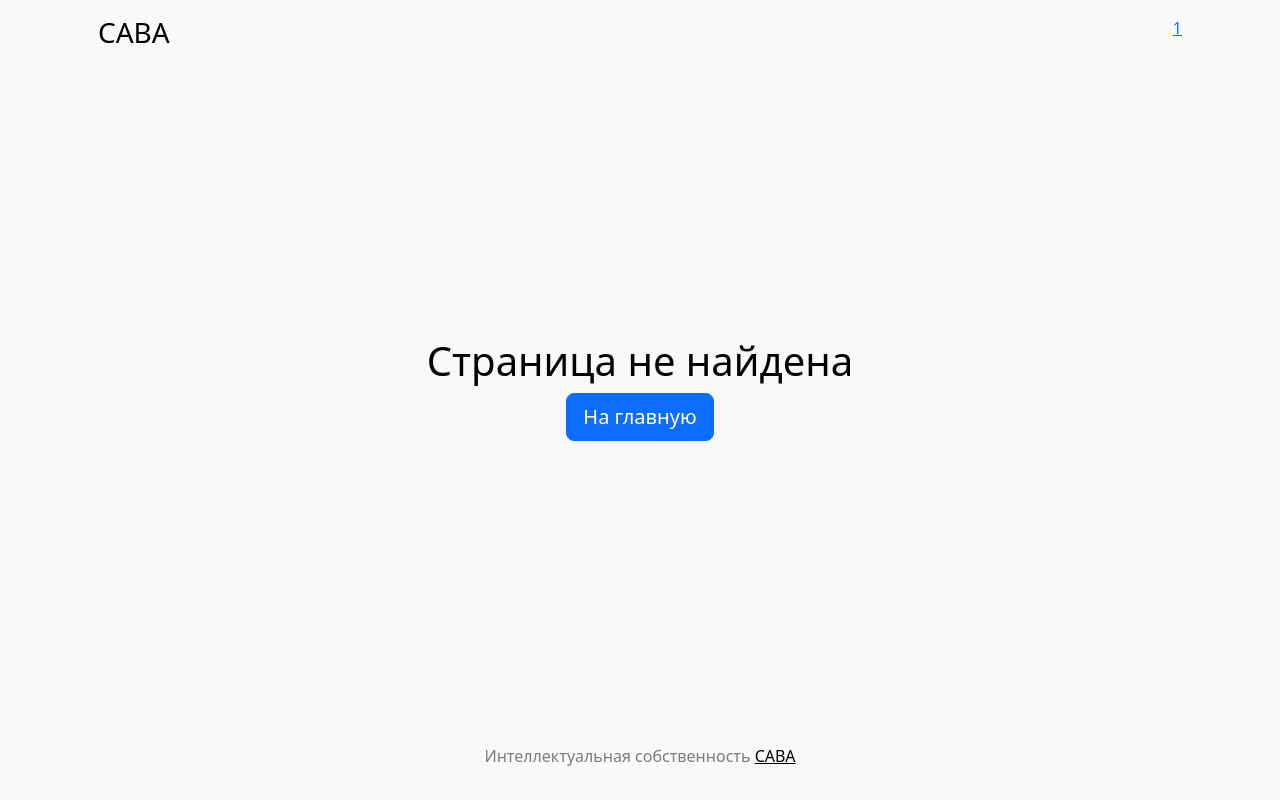
After one commit to m1shutka/CABA, a Flask app: template templates/page404.html in a window 1280 px wide. The commit adds this page. Run offline with Flask 3, Linux system fonts and the light colour scheme; the template is opened without the code that fills it: most values are stand-ins (such as "Sample title", 1, 10 or a date in 2020); parts of the project's set-up code (start-up, migrations or seed data) failed here and were passed over.

Commit message:
Add files via upload

```diff
--- a/templates/index.html
+++ b/templates/index.html
@@ -36,7 +36,7 @@
                 </main>
 
                 <footer class="mt-auto text-black-50">
-                    <p>Интеллектуальная собственность <a href="https://nstu.ru/" class="text-black">NSTU</a></p>
+                    <p>Интеллектуальная собственность <a href="#" class="text-black">CABA</a></p>
                 </footer>
             </div>
         </div>
--- a/templates/info.html
+++ b/templates/info.html
@@ -114,7 +114,7 @@
                 </main>
 
                 <footer class="mt-auto text-black-50">
-                    <p>Интеллектуальная собственность <a href="https://nstu.ru/" class="text-black">NSTU</a></p>
+                    <p>Интеллектуальная собственность <a href="https://nstu.ru/" class="text-black">CABA</a></p>
                 </footer>
             </div>
         </div>
--- /dev/null
+++ b/templates/page404.html
@@ -0,0 +1,47 @@
+<!DOCTYPE HTML>
+<html lang="en" class="h-100" data-bs-theme="light">
+
+    <head>
+        <meta charset="utf-8">
+        <meta name="viewport" content="width=device-width, initial-scale=1">
+        <title>CABA</title>
+        <link href="https://cdn.jsdelivr.net/npm/bootstrap@5.3.3/dist/css/bootstrap.min.css" rel="stylesheet" integrity="sha384-QWTKZyjpPEjISv5WaRU9OFeRpok6YctnYmDr5pNlyT2bRjXh0JMhjY6hW+ALEwIH" crossorigin="anonymous">
+        <script src="./static/script.js"></script>
+    </head>
+
+    <body class="d-flex h-100 text-center text-bg-light">
+
+        <div class="container">
+
+            <div class="cover-container d-flex w-100 h-100 p-3 mx-auto flex-column">
+
+                <header class="mb-auto">
+                    <div>
+                        <h3 class="float-md-start mb-0">CABA</h3>
+                        <nav class="nav nav-underline justify-content-center float-md-end">
+                            {% for i in menu %}
+                            <a class="{{ i[2] }}" aria-current="page" href="{{ i[1] }}">{{ i[0] }}</a>
+                            {% endfor %}
+                        </nav>
+
+                    </div>
+                </header>
+
+                <main class="px-3">
+                    <h1>Страница не найдена</h1>
+                    <p class="lead">
+                        <a href="/main" class="btn btn-lg btn-primary">На главную</a>
+                    </p>
+                </main>
+
+                <footer class="mt-auto text-black-50">
+                    <p>Интеллектуальная собственность <a href="#" class="text-black">CABA</a></p>
+                </footer>
+            </div>
+        </div>
+
+        <script src="https://cdn.jsdelivr.net/npm/bootstrap@5.3.3/dist/js/bootstrap.bundle.min.js" integrity="sha384-YvpcrYf0tY3lHB60NNkmXc5s9fDVZLESaAA55NDzOxhy9GkcIdslK1eN7N6jIeHz" crossorigin="anonymous"></script>
+
+    </body>
+
+</html>
--- a/templates/profile.html
+++ b/templates/profile.html
@@ -56,7 +56,7 @@
                 </main>
 
                 <footer class="mt-auto text-black-50">
-                    <p>Интеллектуальная собственность <a href="https://nstu.ru/" class="text-black">NSTU</a></p>
+                    <p>Интеллектуальная собственность <a href="https://nstu.ru/" class="text-black">CABA</a></p>
                 </footer>
             </div>
         </div>
--- a/templates/registration.html
+++ b/templates/registration.html
@@ -75,7 +75,7 @@
                 </main>
 
                 <footer class="mt-auto text-black-50">
-                    <p>Интеллектуальная собственность <a href="https://getbootstrap.com/" class="text-black">NSTU</a></p>
+                    <p>Интеллектуальная собственность <a href="https://getbootstrap.com/" class="text-black">CABA</a></p>
                 </footer>
 
             </div>
--- a/templates/sign_in.html
+++ b/templates/sign_in.html
@@ -61,7 +61,7 @@
                 </main>
 
                 <footer class="mt-auto text-black-50">
-                    <p>Интеллектуальная собственность <a href="https://getbootstrap.com/" class="text-black">NSTU</a></p>
+                    <p>Интеллектуальная собственность <a href="https://getbootstrap.com/" class="text-black">CABA</a></p>
                 </footer>
 
             </div>
--- a/templates/test1.html
+++ b/templates/test1.html
@@ -60,7 +60,7 @@
                 </main>
 
                 <footer class="mt-auto text-black-50">
-                    <p>Интеллектуальная собственность <a href="https://getbootstrap.com/" class="text-black">NSTU</a></p>
+                    <p>Интеллектуальная собственность <a href="https://getbootstrap.com/" class="text-black">CABA</a></p>
                 </footer>
             </div>
         </div>
--- a/templates/test2.html
+++ b/templates/test2.html
@@ -56,7 +56,7 @@
                 </main>
 
                 <footer class="mt-auto text-black-50">
-                    <p>Интеллектуальная собственность <a href="https://getbootstrap.com/" class="text-black">NSTU</a></p>
+                    <p>Интеллектуальная собственность <a href="https://getbootstrap.com/" class="text-black">CABA</a></p>
                 </footer>
 
             </div>
--- a/templates/test3.html
+++ b/templates/test3.html
@@ -62,7 +62,7 @@
                 </main>
 
                 <footer class="mt-auto text-black-50">
-                    <p>Интеллектуальная собственность <a href="https://getbootstrap.com/" class="text-black">NSTU</a></p>
+                    <p>Интеллектуальная собственность <a href="https://getbootstrap.com/" class="text-black">CABA</a></p>
                 </footer>
 
             </div>
--- a/templates/test4.html
+++ b/templates/test4.html
@@ -60,7 +60,7 @@
                 </main>
 
                 <footer class="mt-auto text-black-50">
-                    <p>Интеллектуальная собственность <a href="https://getbootstrap.com/" class="text-black">NSTU</a></p>
+                    <p>Интеллектуальная собственность <a href="https://getbootstrap.com/" class="text-black">CABA</a></p>
                 </footer>
 
                 </div>
```
